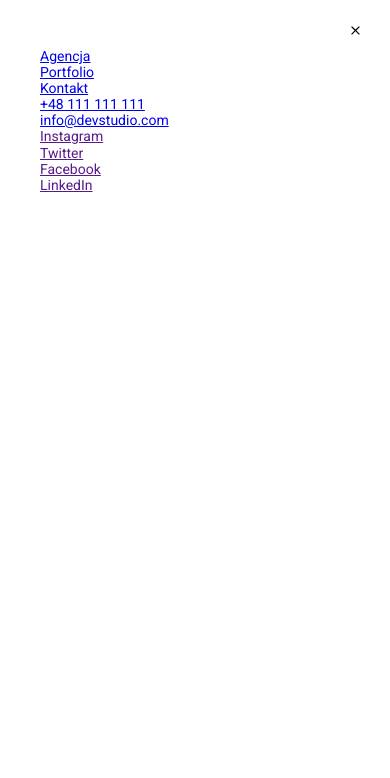
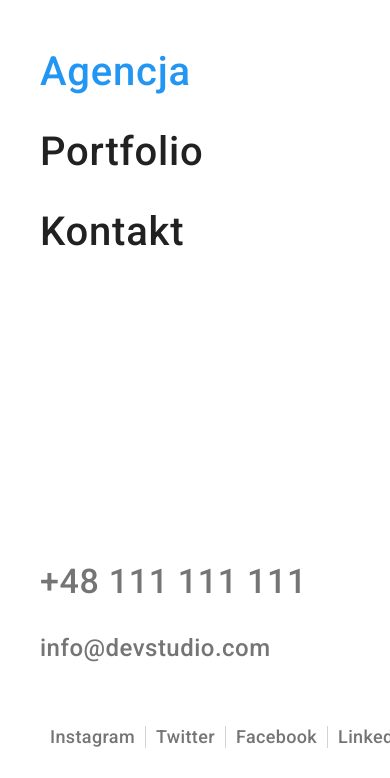
Before and after one commit to UrszulaBaranowska/goit-markup-hw-08, a plain HTML site: page index.html in a window 390 px wide. Both pictures are taken after a click on the button 368 px from the left and 49 px from the top of the page. Shown: the top 778 px of the page. Drawn offline with nearby package versions, Linux system fonts and the light colour scheme; files whose address does not match are found by name.

Commit message:
feat-menu-mobile_finish

```diff
--- a/index.html
+++ b/index.html
@@ -62,7 +62,7 @@
           aria-expanded="false"
           aria-controls="mobile-menu"
         >
-          <svg class="header__menu-toggle-icon" width="40" height="40">
+          <svg class="header__menu-toggle--icon" width="40" height="40">
             <use href="./images/mobile-menu.svg#icon-menu_40px"></use>
           </svg>
         </button>
@@ -558,9 +558,13 @@
         </div>
       </div>
     </footer>
-    <div class="mobile-menu js-menu-container" id="mobile-menu">
-      <button class="mobile-menu__menu-toggle js-close-menu">
-        <svg class="mobile-menu__menu-toggle-icon" width="18.67" height="18.67">
+    <div class="mobil-menu js-menu-container" id="mobile-menu">
+      <button class="mobil-menu__menu-toggle js-close-menu">
+        <svg
+          class="mobil-menu__menu-toggle--icon"
+          width="18.67"
+          height="18.67"
+        >
           <use href="./images/mobile-menu-close.svg#icon-close_40px"></use>
         </svg>
       </button>
@@ -584,7 +588,7 @@
       </menu>
       <ul class="contact-mobile">
         <li>
-          <a class="contact-mobile__telephon" href="tel:+48111111111"
+          <a class="contact-mobile__phone" href="tel:+48111111111"
             >+48 111 111 111</a
           >
         </li>
--- /dev/null
+++ b/sass/components/_contact-mobile.scss
@@ -0,0 +1,22 @@
+.contact-mobile {
+  margin-top: auto;
+  &__phone {
+    color: var(--main-grey);
+    font-weight: 500;
+    font-size: 34px;
+    letter-spacing: 0.02em;
+    line-height: 1.2;
+    display: block;
+    margin-bottom: 32px;
+    transition: color 250ms cubic-bezier(0.4, 0, 0.2, 1);
+    &:hover,
+    &:focus {
+      color: var(--main-blue);
+    }
+  }
+  &__email {
+    @extend .contact-mobile__phone;
+    font-size: 24px;
+    margin-bottom: 64px;
+  }
+}
--- a/sass/components/_header.scss
+++ b/sass/components/_header.scss
@@ -10,6 +10,21 @@
   &__logo {
     margin-left: 15px;
   }
+  &__menu-toggle {
+    margin-left: auto;
+    background-color: var(--main-white);
+    border: none;
+    margin-right: 10px;
+    cursor: pointer;
+    &--icon {
+      fill: var(--second-black);
+      transition: fill 250ms cubic-bezier(0.4, 0, 0.2, 1);
+      &:hover,
+      &:focus {
+        fill: var(--main-blue);
+      }
+    }
+  }
 }
 @include tablet {
   .header {
@@ -19,10 +34,16 @@
       margin-right: 83px;
       margin-left: 15px;
     }
+    &__menu-toggle {
+      display: none;
+    }
   }
 }
 @include desktop {
   .header__logo {
     margin-right: 93px;
   }
+  .header__menu-toggle {
+    display: none;
+  }
 }
--- a/sass/components/_mobile-menu.scss
+++ b/sass/components/_mobile-menu.scss
@@ -1,10 +1,10 @@
-.mobile-menu {
+.mobil-menu {
   position: fixed;
   top: 0;
   left: 0;
   z-index: 600;
-  width: 100vw;
-  height: 100vh;
+  width: 480px;
+  height: 796px;
   display: flex;
   flex-direction: column;
   padding-left: 40px;
@@ -13,8 +13,9 @@
   background-color: white;
   transform: translateX(100%);
   transition: $primary-transitions;
+  text-decoration: none;
   margin-right: 15px;
-
+  visibility: hidden;
   &__menu-toggle {
     position: absolute;
     top: 21px;
@@ -22,8 +23,10 @@
     background-color: var(--main-white);
     border: none;
     cursor: pointer;
-    &-icon {
+    &--icon {
       fill: var(--second-black);
+      width: 40px;
+      height: 40px;
       transition: fill 250ms cubic-bezier(0.4, 0, 0.2, 1);
       &:hover,
       &:focus {
@@ -34,4 +37,5 @@
 }
 .is-open {
   transform: translateX(0);
+  visibility: visible;
 }
--- /dev/null
+++ b/sass/components/_mobile-nav.scss
@@ -0,0 +1,22 @@
+.mobile-nav {
+  color: var(--main-black);
+  text-decoration: none;
+  &__link {
+    color: var(--main-black);
+    font-weight: 500;
+    font-size: 40px;
+    letter-spacing: 0.02em;
+    line-height: 1.2;
+    display: block;
+    margin-bottom: 32px;
+    transition: color 250ms cubic-bezier(0.4, 0, 0.2, 1);
+    &:hover,
+    &:focus {
+      color: var(--main-blue);
+    }
+    &--accent {
+      position: relative;
+      color: var(--main-blue);
+    }
+  }
+}
--- a/sass/components/_navigation.scss
+++ b/sass/components/_navigation.scss
@@ -50,7 +50,7 @@
     gap: 46px;
     max-width: 245px;
     margin-left: 47px;
-    margin-right: 371px;
+    margin-right: 345px;
 
     &--active {
       color: var(--main-black);
--- a/sass/components/_reset.scss
+++ b/sass/components/_reset.scss
@@ -33,3 +33,6 @@ li {
   list-style-type: none;
   padding: 0;
 }
+a {
+  text-decoration: none;
+}
--- /dev/null
+++ b/sass/components/_socialmedia-mobile.scss
@@ -0,0 +1,23 @@
+.socialmedia-mobile {
+  display: flex;
+  &__item {
+    padding-left: 10px;
+    padding-right: 10px;
+    border-right: 1px solid rgba(33, 33, 33, 0.2);
+    &--notborder {
+      border: 0;
+    }
+  }
+  &__link {
+    color: var(--main-grey);
+    font-weight: 500;
+    font-size: 18px;
+    letter-spacing: 0.02em;
+    line-height: 1.2;
+    transition: color 250ms cubic-bezier(0.4, 0, 0.2, 1);
+    &:hover,
+    &:focus {
+      color: var(--main-blue);
+    }
+  }
+}
--- a/sass/main.scss
+++ b/sass/main.scss
@@ -17,6 +17,9 @@
 @import "./utils/backdrop";
 @import "./utils/hidden";
 @import "./components/mobile-menu";
+@import "./components/mobile-nav";
+@import "./components/contact-mobile";
+@import "./components/socialmedia-mobile";
 @import "./components/modal";
 @import "./components/form-order";
 @import "./components/portfolio-filter-menu";
```
Also changed, not shown: css/main.min.css, 1 other file.
